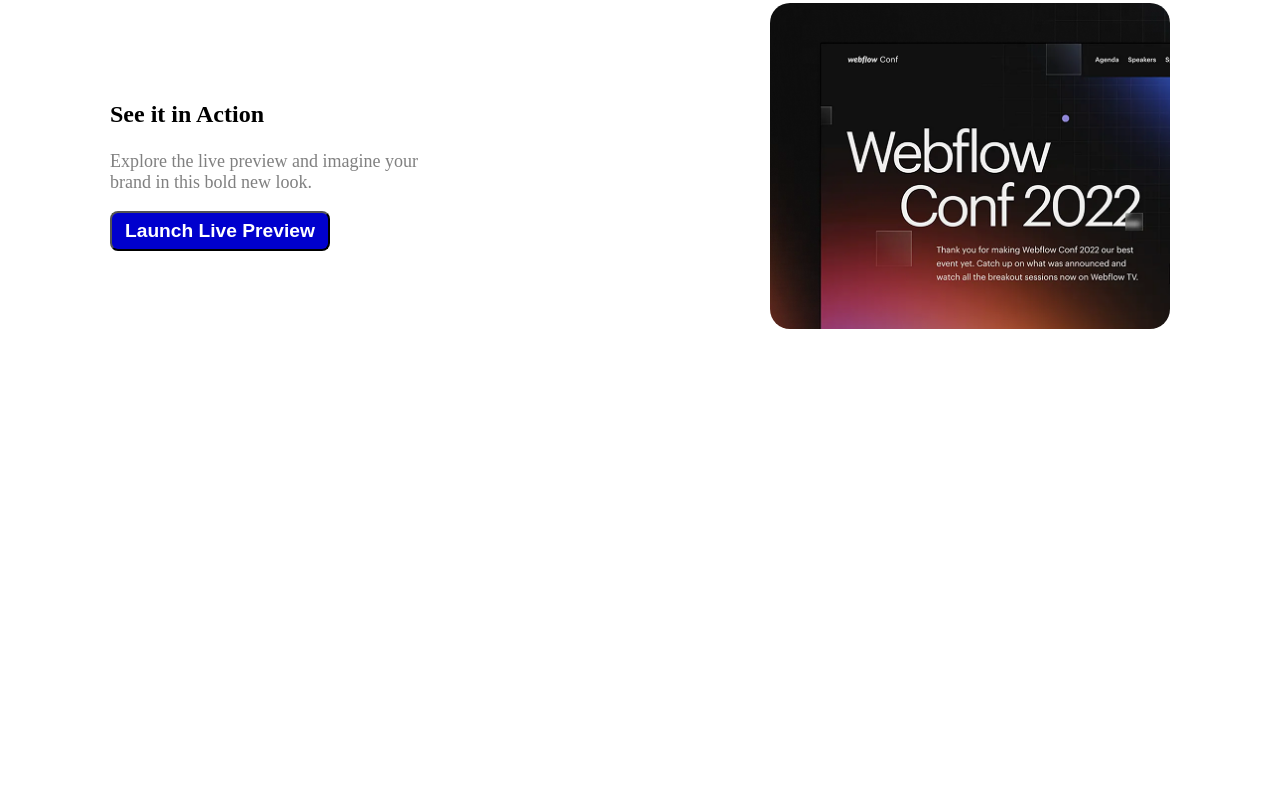
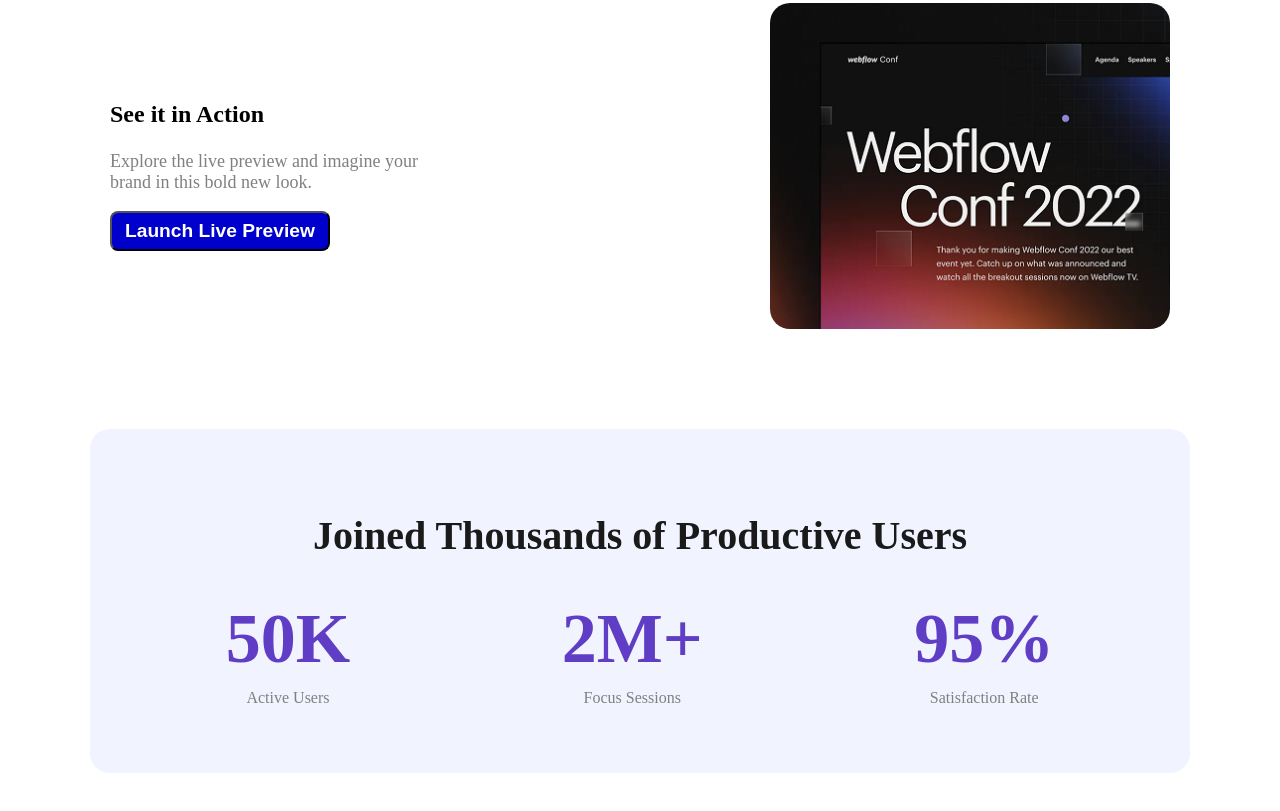
Before and after one commit to tanv-web/programming-hero, a plain HTML site: page assignment-1/index.html in a window 1280 px wide. Shown: the part 1000-1811 px from the top of the page. Before the commit the page ends 1429 px from the top, so only its background shows below. Drawn offline with Linux system fonts and the light colour scheme.

Commit message:
added user stats section

```diff
--- a/assignment-1/index.html
+++ b/assignment-1/index.html
@@ -31,6 +31,25 @@
            <img src="assets/wc-mini.png" alt="Webflow-conf">
         </section>
 
+        <section class="stats">
+         <h2>Joined Thousands of Productive Users</h2>
+           <div class="stat-cards">
+           <div class="stat">
+            <h3>50K</h3>
+            <p>Active Users</p>
+          </div>
+          <div class="stat">
+            <h3>2M+</h3>
+            <p>Focus Sessions</p>
+          </div>
+         <div class="stat">
+            <h3>95%</h3>
+            <p>Satisfaction Rate</p>
+        </div>
+        </div>
+     </section>
+
+
     </main>
 
 </body>
--- a/assignment-1/styles/styles.css
+++ b/assignment-1/styles/styles.css
@@ -94,3 +94,38 @@
     min-height: 70vh;
     padding: 20px 110px 20px 110px;
 }
+
+.stats {
+    background-color: #f1f3ff;
+    border-radius: 20px;
+    padding: 50px;
+    max-width: 1000px;
+    margin: 100px auto;
+    text-align: center;
+}
+
+.stats h2 {
+    font-size: 40px;
+    margin-bottom: 40px;
+    color: #1a1a1a;
+}
+
+.stat-cards {
+    display: flex;
+    justify-content: space-around;
+    align-items: center;
+    gap: 40px;
+    flex-wrap: wrap;
+}
+
+.stat h3 {
+    color: #5f3dc4;
+    font-size: 70px;
+    margin: 0;
+}
+
+.stat p {
+    margin-top: 10px;
+    color: gray;
+    font-size: 16px;
+}
```
